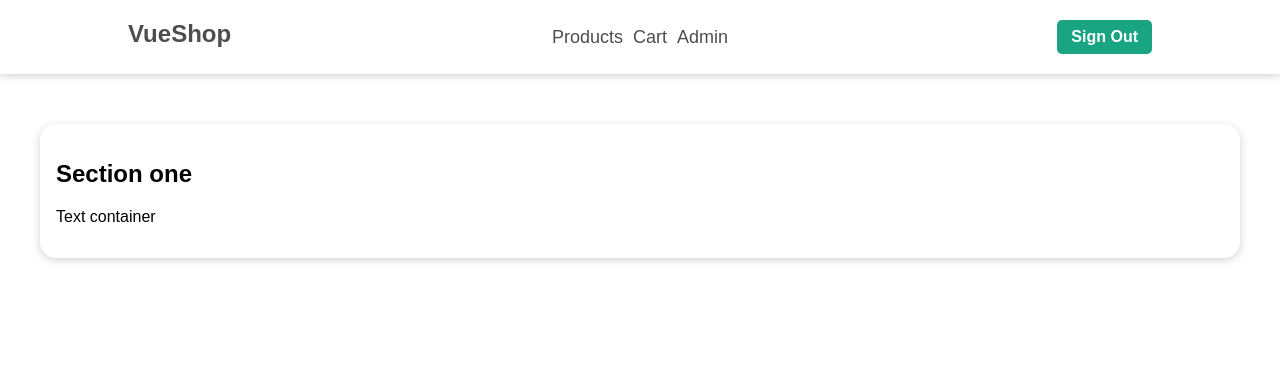
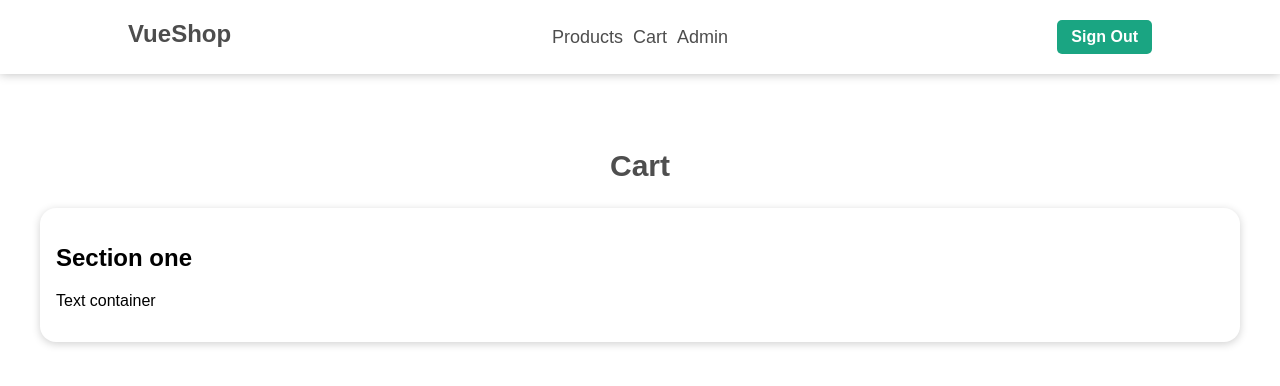
Before and after one commit to ArsenyKornilcev/vue-shop, a Vue app: page /page-one in a window 1280 px wide. Both pictures are taken after a click on the button "Sign In". Shown: the top 386 px of the page. Built offline with nearby package versions, Linux system fonts and the light colour scheme.

Commit message:
change routes and names for page components

```diff
--- a/src/App.vue
+++ b/src/App.vue
@@ -30,19 +30,19 @@
 					{
 						id: 0,
 						text: "Products",
-						name: "home",
+						name: "products",
 						auth: false,
 					},
 					{
 						id: 1,
 						text: "Cart",
-						name: "pageOne",
+						name: "cart",
 						auth: false,
 					},
 					{
 						id: 2,
 						text: "Admin",
-						name: "pageOne",
+						name: "admin",
 						auth: true,
 					},
 				],
@@ -50,7 +50,6 @@
 		},
 		methods: {
 			authorization(bool) {
-				// this.$store.commit('authorization', bool)
 				this.$store.dispatch("authorization/authenticate", bool);
 			},
 		},
@@ -70,4 +69,13 @@
 	main {
 		padding: 50px 0 80px;
 	}
+
+	.text-center {
+        text-align: center;
+
+    }
+    .h2 {
+        font-size: 30px;
+        color: #4e4e4e;
+    }
 </style>
--- a/src/components/layout/TheHeader.vue
+++ b/src/components/layout/TheHeader.vue
@@ -21,7 +21,7 @@
 				Sign In
 			</button>
 			<button
-				v-if="isAuth"
+				v-else
 				@click="authorization(false)">
 				Sign Out
 			</button>
--- /dev/null
+++ b/src/components/pages/AdminPage.vue
@@ -0,0 +1,9 @@
+<template>
+	<div></div>
+</template>
+<script>
+	export default {
+		name: "AdminPage",
+	};
+</script>
+<style></style>
--- /dev/null
+++ b/src/components/pages/CartPage.vue
@@ -0,0 +1,19 @@
+<template>
+	<h2 class="text-center h2">Cart</h2>
+
+	<the-section>
+		<h2>Section one</h2>
+		<p>Text container</p>
+	</the-section>
+</template>
+<script>
+	import TheSection from "../layout/TheSection.vue";
+
+	export default {
+		name: "CartPage",
+		components: {
+			TheSection,
+		},
+	};
+</script>
+<style></style>
--- a/src/components/pages/MainPage.vue
+++ /dev/null
@@ -1,26 +0,0 @@
-<template>
-    <h2>Main page</h2>
-
-	<the-section>
-        <h3>This is a main page</h3>
-        <p>It is a description for this section</p>
-    </the-section>
-</template>
-
-<script>
-	import TheSection from "@/components/layout/TheSection";
-	export default {
-		name: "MainPage",
-        components: {
-            TheSection
-        }
-	};
-</script>
-
-<style scoped>
-    h2 {
-        text-align: center;
-        font-size: 30px;
-        color: #4e4e4e;
-    }
-</style>
--- a/src/components/pages/PageOne.vue
+++ /dev/null
@@ -1,19 +0,0 @@
-<template>
-	<div>
-		<the-section>
-			<h2>Section one</h2>
-			<p>Text container</p>
-		</the-section>
-	</div>
-</template>
-<script>
-	import TheSection from "../layout/TheSection.vue";
-
-	export default {
-		name: "PageOne",
-        components: {
-            TheSection,
-        }
-	};
-</script>
-<style></style>
--- /dev/null
+++ b/src/components/pages/ProductsPage.vue
@@ -0,0 +1,20 @@
+<template>
+	<the-section>
+        <h3>This is a main page</h3>
+        <p>It is a description for this section</p>
+    </the-section>
+</template>
+
+<script>
+	import TheSection from "@/components/layout/TheSection";
+	export default {
+		name: "ProductsPage",
+        components: {
+            TheSection
+        }
+	};
+</script>
+
+<style>
+
+</style>
--- a/src/router.js
+++ b/src/router.js
@@ -1,16 +1,17 @@
 import { createRouter, createWebHistory } from "vue-router";
 
 import NotFound from "@/components/NotFound";
-import PageOne from "@/components/pages/PageOne";
-import MainPage from "@/components/pages/MainPage";
+import CartPage from '@/components/pages/CartPage';
+import AdminPage from '@/components/pages/AdminPage';
+import ProductsPage from "@/components/pages/ProductsPage";
 
 const router = createRouter({
 	history: createWebHistory(),
 	routes: [
 		{
 			path: "/",
-			component: MainPage,
-			name: "home",
+			component: ProductsPage,
+			name: "products",
 		},
 		{
 			path: "/:notFound(.*)",
@@ -18,8 +19,13 @@ const router = createRouter({
 		},
 		{
 			path: "/page-one",
-			component: PageOne,
-			name: "pageOne",
+			component: CartPage,
+			name: "cart",
+		},
+		{
+			path: "/page-one",
+			component: AdminPage,
+			name: "admin",
 		},
 	],
 });
```
